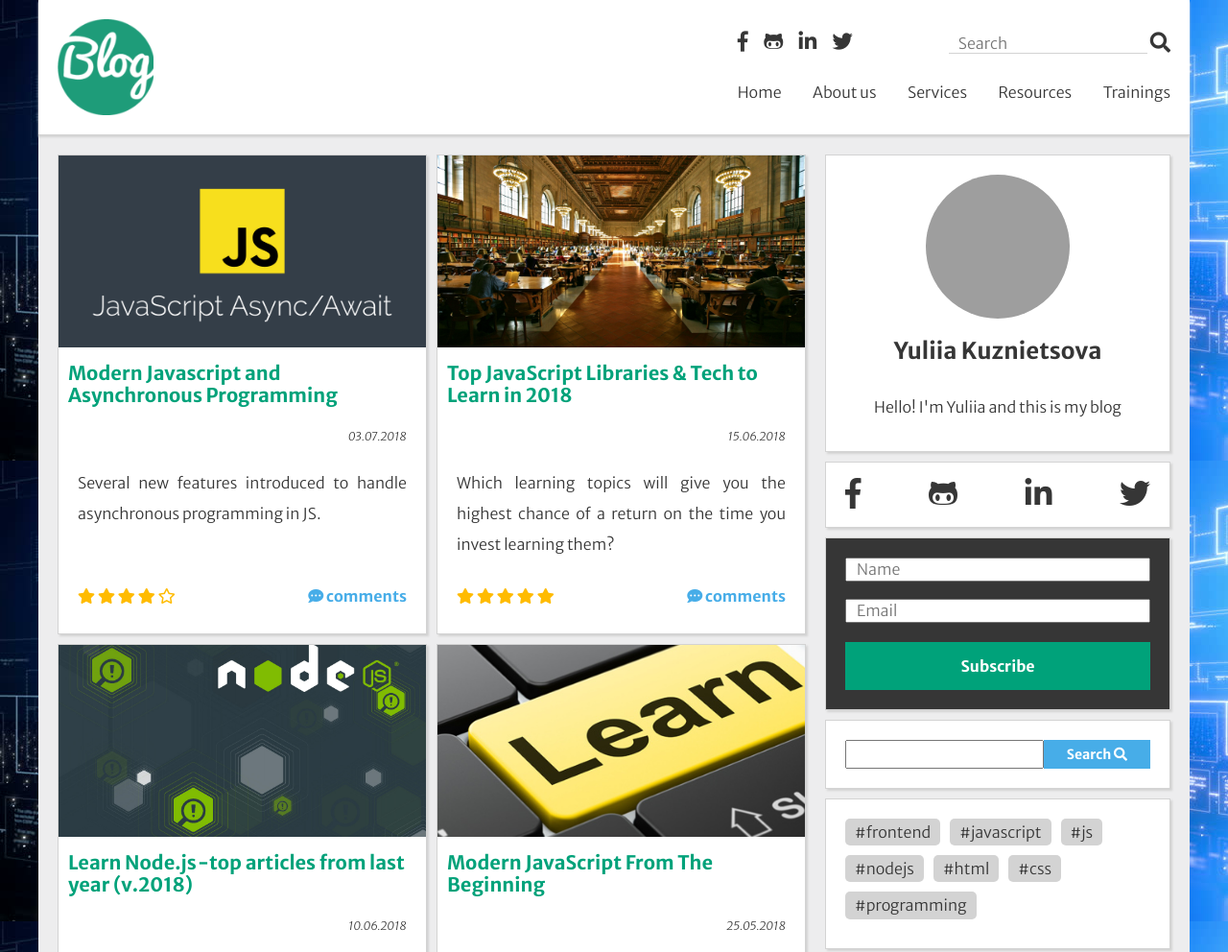
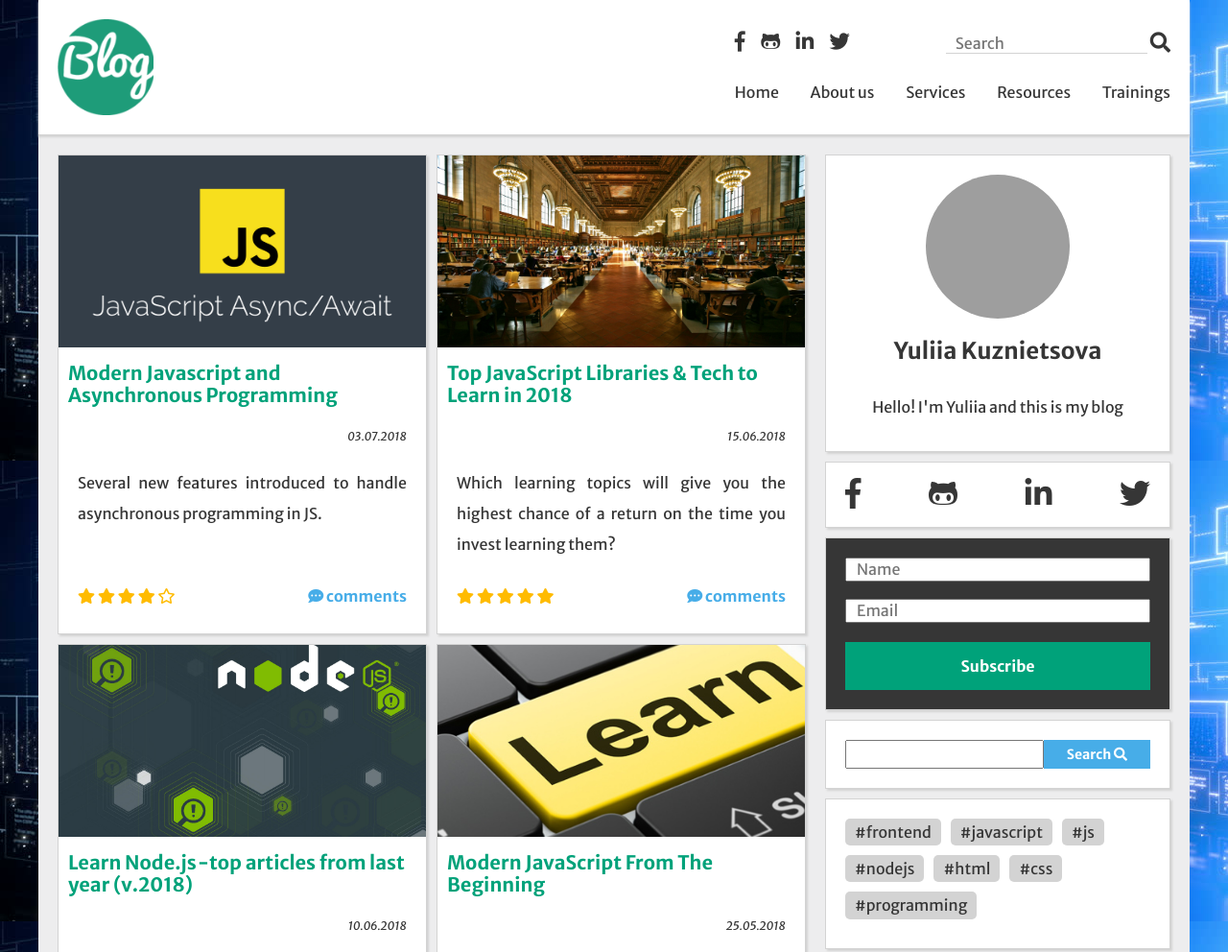
Before and after one commit to k-jul/Blog, a website: page index.html in a window 1280 px wide. Shown: the top 992 px of the page at 96% size. Drawn offline with Linux system fonts and the light colour scheme; grey boxes are pictures that could not be loaded.

Commit message:
Update index.html

```diff
--- a/index.html
+++ b/index.html
@@ -6,7 +6,7 @@
     <meta name="viewport" content="width=device-width, initial-scale=1.0">
     <meta http-equiv="X-UA-Compatible" content="ie=edge">
     <title>Blog</title>
-    <link href="https://fonts.googleapis.com/css?family=Merriweather+Sans:300,300i,700,700i" rel="stylesheet">
+    <link href="https://fonts.googleapis.com/css?family=Merriweather+Sans:400,400i,700,700i" rel="stylesheet">
     <link rel="stylesheet" href="https://use.fontawesome.com/releases/v5.0.12/css/all.css" integrity="sha384-G0fIWCsCzJIMAVNQPfjH08cyYaUtMwjJwqiRKxxE/rx96Uroj1BtIQ6MLJuheaO9"
         crossorigin="anonymous">
     <link href="./dist/css/style.css" rel="stylesheet">
```
